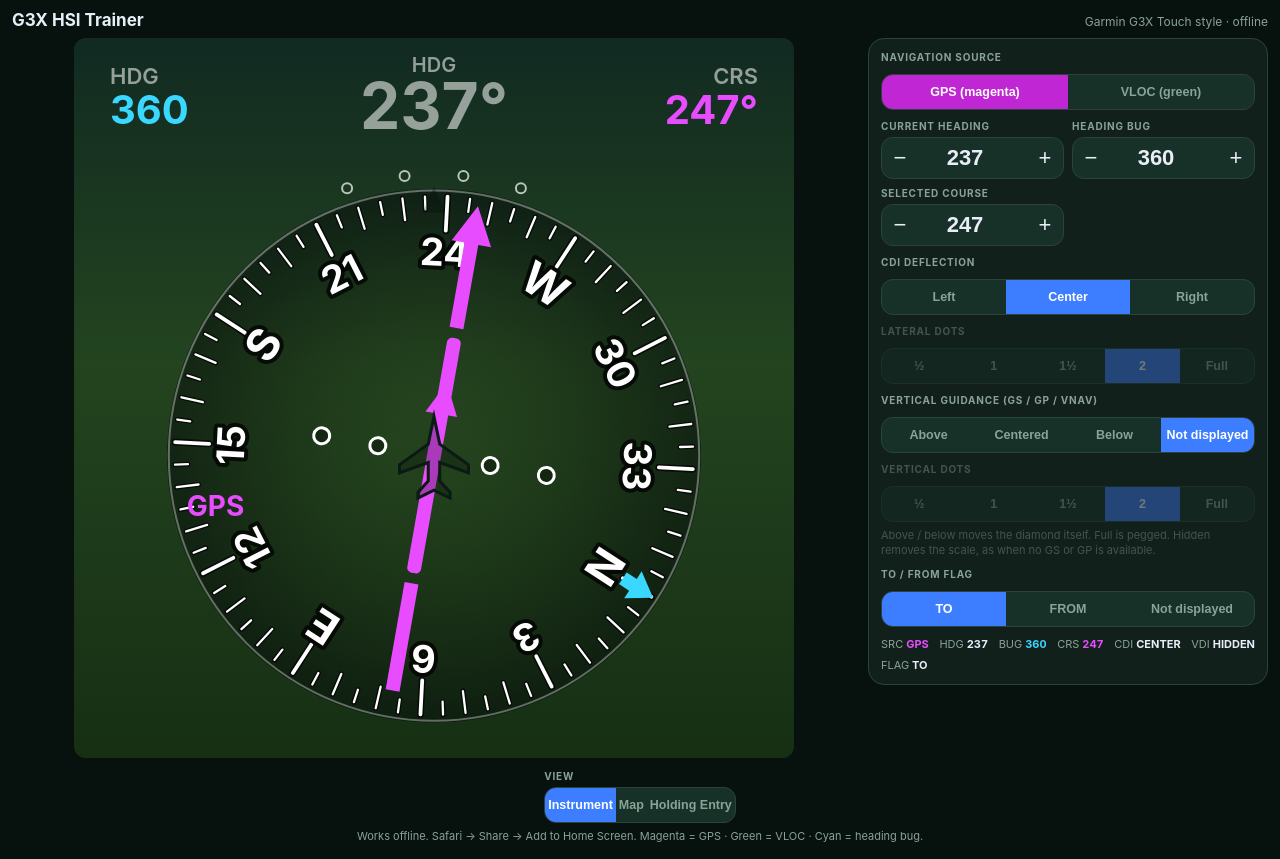
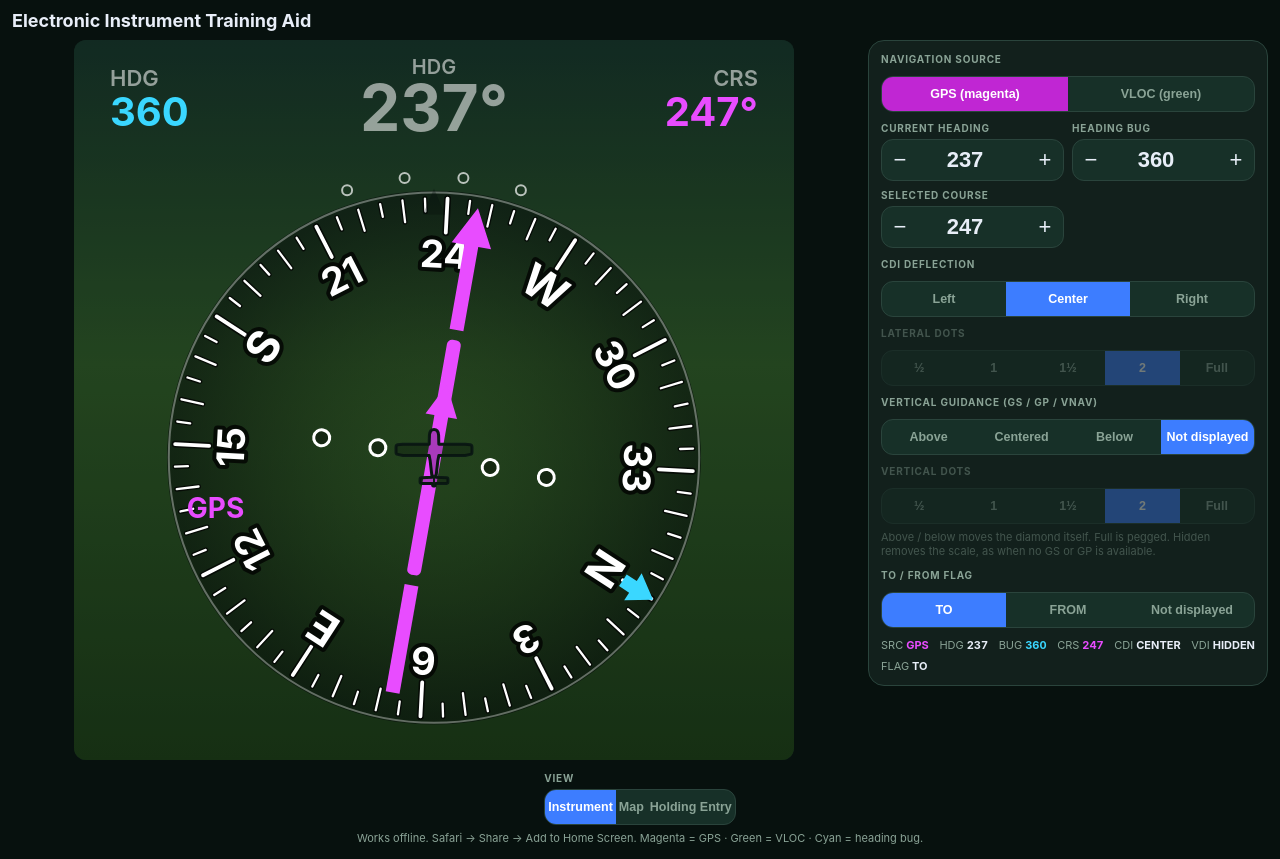
Before and after one commit to BAP-84/g3x-hsi-trainer, a plain HTML site: page index.html in a window 1280 px wide. Drawn offline with Linux system fonts and the light colour scheme.

Commit message:
Rename to Electronic Instrument Training Aid, drop header subtitle, shared high-wing trainer airplane symbol; SW cache v6

```diff
--- a/index.html
+++ b/index.html
@@ -6,11 +6,11 @@
 <meta name="apple-mobile-web-app-capable" content="yes">
 <meta name="mobile-web-app-capable" content="yes">
 <meta name="apple-mobile-web-app-status-bar-style" content="black-translucent">
-<meta name="apple-mobile-web-app-title" content="G3X HSI">
+<meta name="apple-mobile-web-app-title" content="Instrument Aid">
 <meta name="theme-color" content="#0a1210">
 <link rel="manifest" href="manifest.webmanifest">
 <link rel="apple-touch-icon" href="apple-touch-icon.png">
-<title>G3X HSI Trainer</title>
+<title>Electronic Instrument Training Aid</title>
 <style>
   :root {
     --bg: #07110e;
@@ -33,9 +33,8 @@
     font-family: -apple-system, BlinkMacSystemFont, "SF Pro Text", "Helvetica Neue", sans-serif; }
   body { display: flex; flex-direction: column; overflow-x: hidden; padding: calc(10px + var(--safe)) 12px calc(14px + var(--safeb));
     padding-left: calc(12px + var(--safel)); padding-right: calc(12px + var(--safer)); }
-  header { display: flex; align-items: baseline; justify-content: space-between; margin-bottom: 8px; }
-  header h1 { font-size: 17px; font-weight: 650; margin: 0; }
-  header p { margin: 0; font-size: 12px; color: var(--muted); }
+  header { display: flex; align-items: baseline; margin-bottom: 8px; min-width: 0; }
+  header h1 { font-size: clamp(15px, 4.4vw, 18px); font-weight: 650; margin: 0; line-height: 1.2; overflow-wrap: break-word; }
   .wrap { display: grid; grid-template-columns: 1fr; gap: 12px; width: 100%; }
   @media (orientation: landscape) and (min-width: 700px) {
     .wrap { grid-template-columns: minmax(260px, 1fr) minmax(290px, 400px); align-items: start; }
@@ -134,8 +133,7 @@
 </head>
 <body>
   <header>
-    <h1>G3X HSI Trainer</h1>
-    <p>Garmin G3X Touch style · offline</p>
+    <h1>Electronic Instrument Training Aid</h1>
   </header>
   <div class="wrap">
     <div class="gauge"><div class="gauge-frame">
@@ -380,26 +378,24 @@
     c.closePath();
   }
 
-  function airplane(c, s) {
-    c.beginPath();
-    c.moveTo(0, -34 * s);
-    c.lineTo(5 * s, -10 * s);
-    c.lineTo(30 * s, 8 * s);
-    c.lineTo(30 * s, 15 * s);
-    c.lineTo(5 * s, 6 * s);
-    c.lineTo(5 * s, 22 * s);
-    c.lineTo(14 * s, 32 * s);
-    c.lineTo(14 * s, 37 * s);
-    c.lineTo(0, 30 * s);
-    c.lineTo(-14 * s, 37 * s);
-    c.lineTo(-14 * s, 32 * s);
-    c.lineTo(-5 * s, 22 * s);
-    c.lineTo(-5 * s, 6 * s);
-    c.lineTo(-30 * s, 15 * s);
-    c.lineTo(-30 * s, 8 * s);
-    c.lineTo(-5 * s, -10 * s);
-    c.closePath();
+  // Shared top-down high-wing trainer (Cessna 172 style). Units: span 66, nose to tail 50; pivot at (0,0).
+  const TRAINER_SVG = 'M0,-24.5 C2.3,-24.5 3.8,-22.6 4,-19.6 L4.2,-11.6 L27,-11.6 L31.6,-11.1 Q33,-10.8 33,-9.2 L33,-4.5 ' +
+    'Q33,-3 31.6,-2.8 L27,-1.9 L4.2,-1.9 L3.3,3 L1.7,17.1 L11,17.5 Q12.1,17.6 12.1,18.7 L12.1,21.3 Q12.1,22.4 11,22.5 ' +
+    'L1.6,22.6 L1,24.4 Q0,25.1 -1,24.4 L-1.6,22.6 L-11,22.5 Q-12.1,22.4 -12.1,21.3 L-12.1,18.7 Q-12.1,17.6 -11,17.5 ' +
+    'L-1.7,17.1 L-3.3,3 L-4.2,-1.9 L-27,-1.9 L-31.6,-2.8 Q-33,-3 -33,-4.5 L-33,-9.2 Q-33,-10.8 -31.6,-11.1 L-27,-11.6 ' +
+    'L-4.2,-11.6 L-4,-19.6 C-3.8,-22.6 -2.3,-24.5 0,-24.5 Z';
+  const TRAINER_PATH = new Path2D(TRAINER_SVG);
+  // o: { fill, stroke, lw (outline width in canvas px), fin (fin-line colour) }
+  function drawTrainer(c, s, o) {
+    c.save(); c.scale(s, s);
+    c.lineJoin = 'round';
+    if (o.stroke) { c.lineWidth = (o.lw || 2) / s; c.strokeStyle = o.stroke; c.stroke(TRAINER_PATH); }
+    c.fillStyle = o.fill; c.fill(TRAINER_PATH);
+    c.beginPath(); c.moveTo(0, 15.5); c.lineTo(0, 24.2);
+    c.lineCap = 'round'; c.lineWidth = 1.7; c.strokeStyle = o.fin || o.stroke || 'rgba(255,255,255,0.7)'; c.stroke();
+    c.restore();
   }
+  window.drawTrainer = drawTrainer;
 
   function draw() {
     const W = canvas.width, H = canvas.height;
@@ -531,12 +527,7 @@
     ctx.restore(); // clip
 
     // aircraft on top of CDI, fixed to the airplane
-    ctx.fillStyle = W;
-    ctx.strokeStyle = '#0b1a14';
-    ctx.lineWidth = 3;
-    airplane(ctx, 1.15);
-    ctx.fill();
-    ctx.stroke();
+    drawTrainer(ctx, 1.15, { fill: W, stroke: '#0b1a14', lw: 3, fin: '#0b1a14' }); // fill: W is the canvas width here, so the fill keeps the inherited style exactly as before
 
     // outer ring
     ctx.beginPath(); ctx.arc(0, 0, R + 6, 0, Math.PI * 2);
@@ -697,12 +688,7 @@
     mctx.save();
     mctx.translate(pos.x, pos.y);
     mctx.rotate(state.hdg * Math.PI / 180);
-    mctx.fillStyle = '#ffffff';
-    mctx.strokeStyle = '#0b1a14';
-    mctx.lineWidth = 3;
-    airplane(mctx, 1.05);
-    mctx.fill();
-    mctx.stroke();
+    drawTrainer(mctx, 1.05, { fill: '#ffffff', stroke: '#0b1a14', lw: 6, fin: '#0b1a14' });
     mctx.restore();
 
     mctx.restore();
@@ -1022,11 +1008,7 @@
 
     // airplane at the bottom, flying up toward the fix
     ctx.save(); ctx.translate(0, F * 0.80);
-    const s = 0.95 * u;
-    ctx.beginPath();
-    [[0,-34],[5,-10],[30,8],[30,15],[5,6],[5,22],[14,32],[14,37],[0,30],[-14,37],[-14,32],[-5,22],[-5,6],[-30,15],[-30,8],[-5,-10]]
-      .forEach(([x, y], i) => i ? ctx.lineTo(x * s, y * s) : ctx.moveTo(x * s, y * s));
-    ctx.closePath(); ctx.fillStyle = '#1b2533'; ctx.fill();
+    window.drawTrainer(ctx, 0.95 * u, { fill: '#1b2533', fin: '#9aa6b8' });
     ctx.restore();
 
     // ---- holding overlay (rotates to the radial) ----
@@ -1082,10 +1064,7 @@
       if (k > 0) { trace(0, k); ctx.lineWidth = 5.5 * u; ctx.strokeStyle = col; ctx.stroke(); }
       const ap = pathPoint(P, sNow), sp = scr(ap);
       ctx.save(); ctx.translate(sp.x, sp.y); ctx.rotate(rad(ap.th - res.d));
-      const z = 0.62 * u; ctx.beginPath();
-      [[0,-34],[5,-10],[30,8],[30,15],[5,6],[5,22],[14,32],[14,37],[0,30],[-14,37],[-14,32],[-5,22],[-5,6],[-30,15],[-30,8],[-5,-10]]
-        .forEach(([x, y], i) => i ? ctx.lineTo(x * z, y * z) : ctx.moveTo(x * z, y * z));
-      ctx.closePath(); ctx.fillStyle = col; ctx.fill(); ctx.lineWidth = 2 * u; ctx.strokeStyle = '#ffffff'; ctx.stroke();
+      window.drawTrainer(ctx, 0.62 * u, { fill: col, stroke: '#ffffff', lw: 4 * u, fin: '#ffffff' });
       ctx.restore();
     }
     ctx.restore();
--- a/sw.js
+++ b/sw.js
@@ -1,4 +1,4 @@
-const CACHE = 'g3x-hsi-trainer-v5';
+const CACHE = 'g3x-hsi-trainer-v6';
 const ASSETS = ['./', './index.html', './manifest.webmanifest', './apple-touch-icon.png'];
 self.addEventListener('install', (event) => {
   event.waitUntil(caches.open(CACHE).then((cache) => cache.addAll(ASSETS)));
```
Also changed, not shown: manifest.webmanifest, previews/icon-crop-holding.png (added), previews/icon-crop-hsi.png (added), previews/icon-crop-map.png (added), previews/icon-crops-zoomed-v2.png (added), previews/rename-iphone-holding.png (added), previews/rename-iphone-instrument.png (added), previews/rename-iphone-map.png (added).
